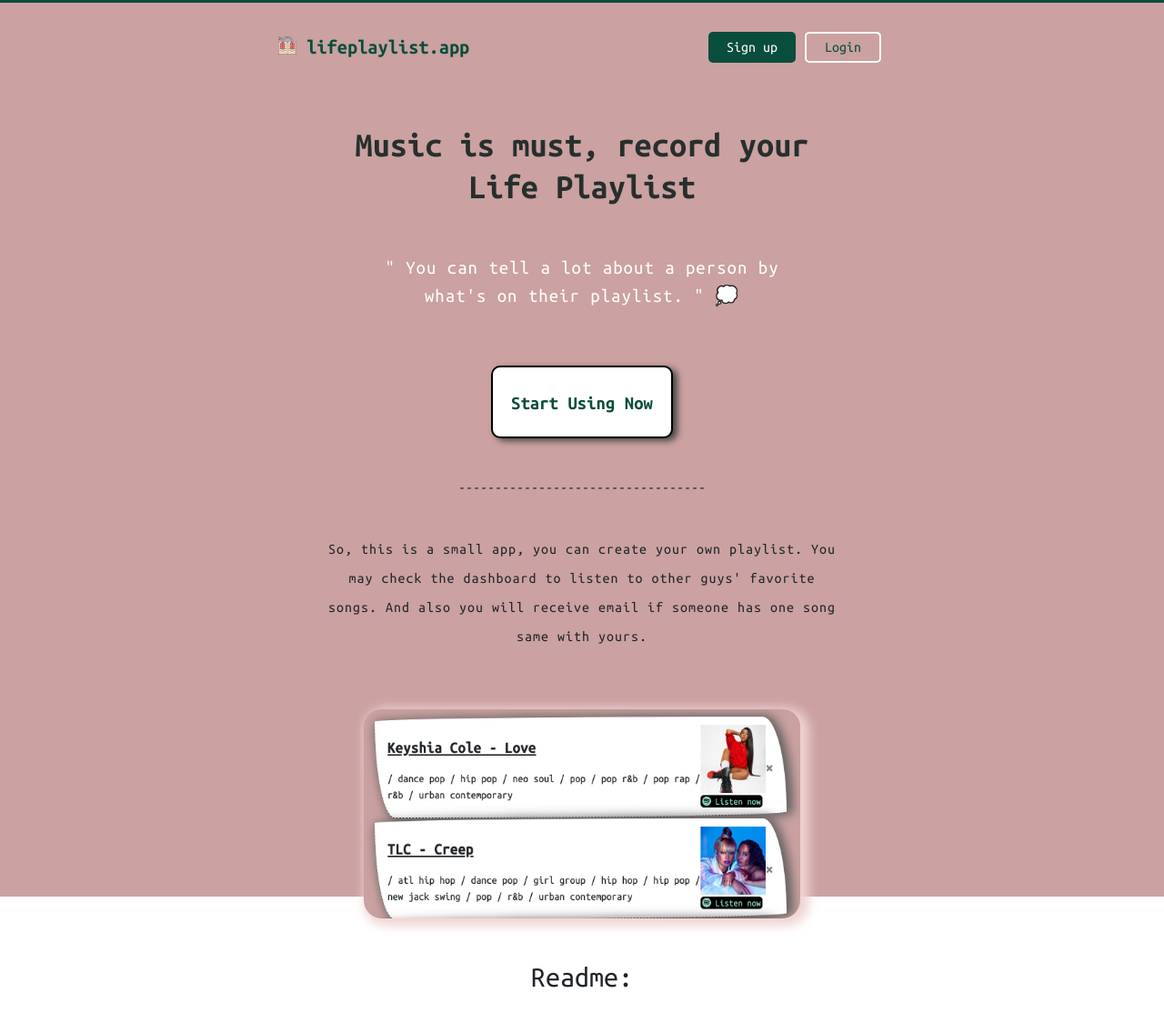
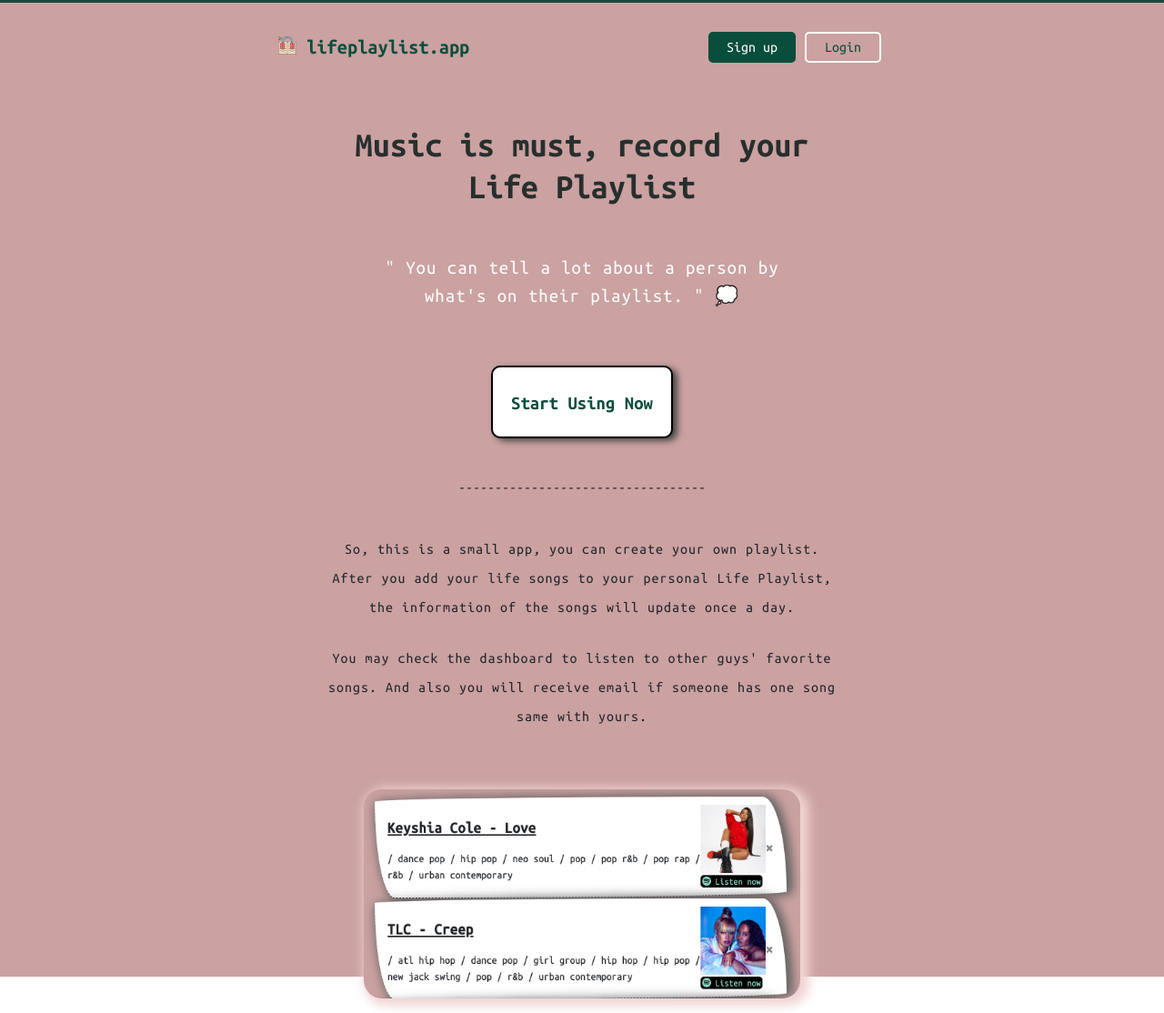
Before and after one commit to linooohon/Life-Playlist, a Flask app: page / in a window 1280 px wide. Shown: the top 1114 px of the page at 91% size. Run offline with Flask 2, Linux system fonts and the light colour scheme; parts of the project's set-up code (start-up, migrations or seed data) failed here and were passed over; some libraries are stand-ins or nearby versions.

Commit message:
add discription

```diff
--- a/app/templates/intro.html
+++ b/app/templates/intro.html
@@ -13,6 +13,10 @@
 <div align="center" class="intro_description_div">
     <p class="intro_description_p">
         So, this is a small app, you can create your own playlist.
+        After you add your life songs to your personal Life Playlist, the information of the songs will update once a day.
+    </p>
+    <br>
+    <p class="intro_description_p">
         You may check the dashboard to listen to other guys' favorite songs.
         And also you will receive email if someone has one song same with yours.
     </p>
```
Also changed, not shown: app/static/index.js (+5 -5 lines).
